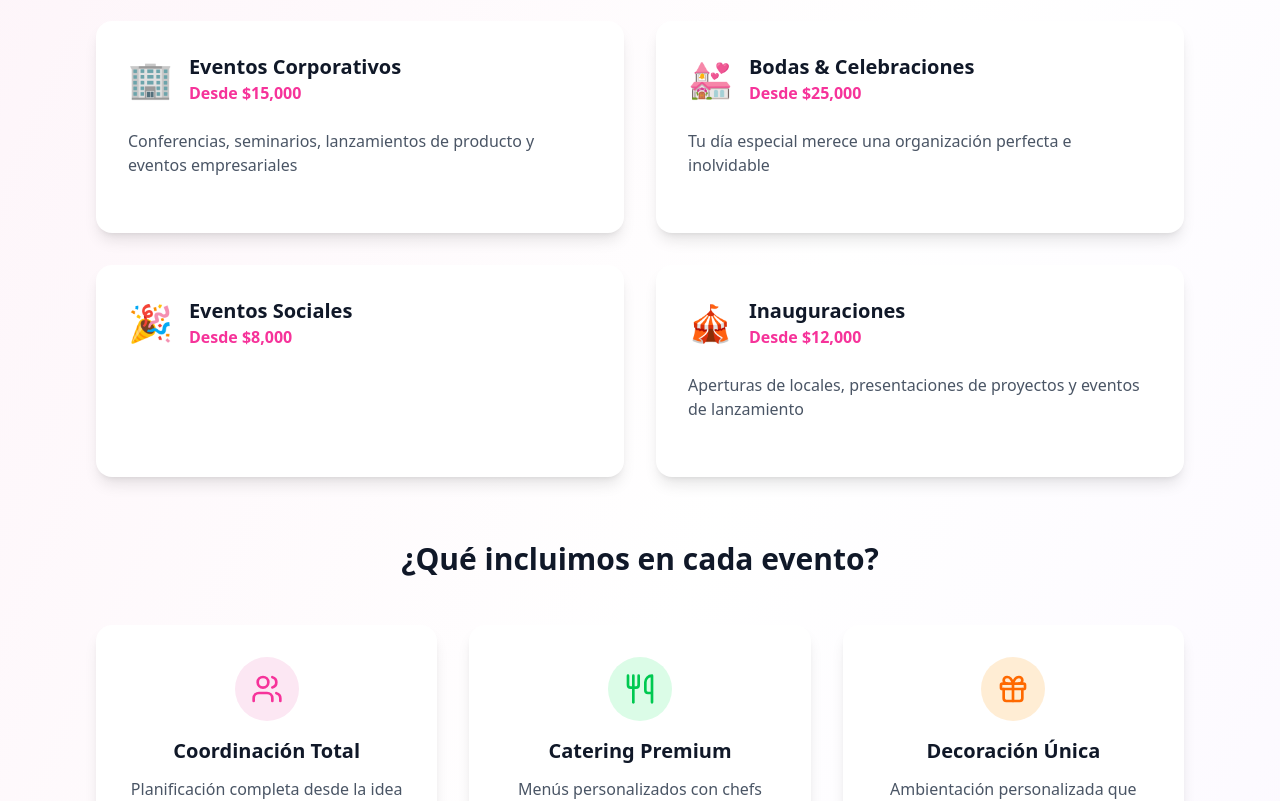
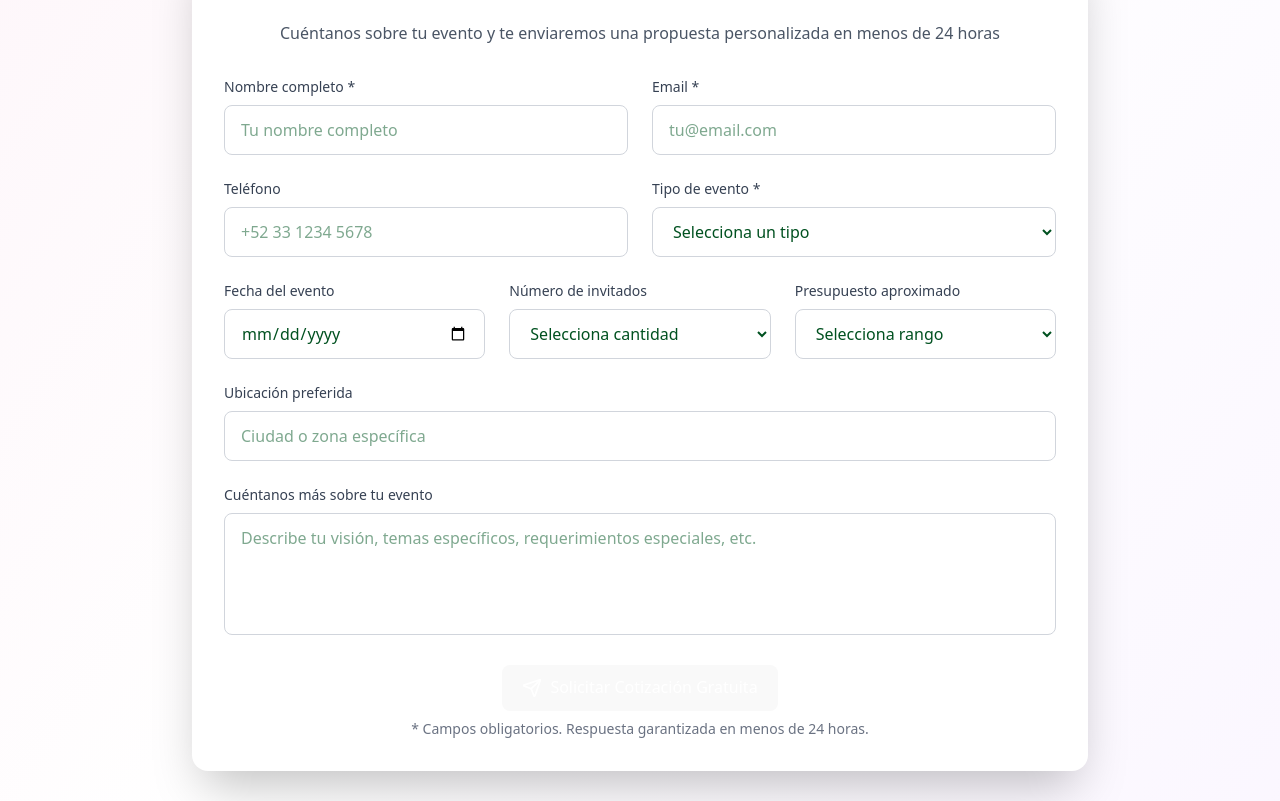
Before and after one commit to richard2703/morango-landing, a React (Vite) app: page /Eventos in a window 1280 px wide. Shown: the part 881-1682 px from the top of the page. Built offline with nearby package versions, Linux system fonts and the light colour scheme.

Commit message:
eventos completo

```diff
--- a/src/components/homePage/redes_test.tsx
+++ b/src/components/homePage/redes_test.tsx
@@ -1,4 +1,4 @@
-import React from 'react';
+// import React from 'react';
 
 const SocialMediaComponent = () => {
   // Datos de ejemplo para los últimos posts
--- a/src/pages/Eventos.tsx
+++ b/src/pages/Eventos.tsx
@@ -1,5 +1,5 @@
 import  { useState } from 'react';
-import { Calendar,  Users, Utensils, Gift, Phone, Mail, Send } from 'lucide-react';
+import { Calendar, Phone, Mail, Send } from 'lucide-react';
 
 const Eventos = () => {
   const [formData, setFormData] = useState({
@@ -17,51 +17,16 @@ const Eventos = () => {
   const [isLoading, setIsLoading] = useState(false);
   const [error, setError] = useState('');
 
-  // Tipos de eventos que ofrecen
-  const tiposEventos = [
-    {
-      id: 'corporativo',
-      titulo: "Eventos Corporativos",
-      descripcion: "Conferencias, seminarios, lanzamientos de producto y eventos empresariales",
-      icono: "🏢",
-      precio: "Desde $15,000",
-      servicios: ["Logística completa", "Equipo A/V", "Catering ejecutivo", "Coordinación"]
-    },
-    {
-      id: 'bodas',
-      titulo: "Bodas & Celebraciones",
-      descripcion: "Tu día especial merece una organización perfecta e inolvidable",
-      icono: "💒",
-      precio: "Desde $25,000",
-      servicios: ["Decoración personalizada", "Coordinación total", "Fotografía", "Música y DJ"]
-    },
-    {
-      id: 'sociales',
-      titulo: "Eventos Sociales",
-      descripción: "Cumpleaños, graduaciones, aniversarios y celebraciones familiares",
-      icono: "🎉",
-      precio: "Desde $8,000",
-      servicios: ["Decoración temática", "Entretenimiento", "Catering", "Fotografía"]
-    },
-    {
-      id: 'inauguraciones',
-      titulo: "Inauguraciones",
-      descripcion: "Aperturas de locales, presentaciones de proyectos y eventos de lanzamiento",
-      icono: "🎪",
-      precio: "Desde $12,000",
-      servicios: ["Marketing del evento", "Protocolo", "Medios", "Logística"]
-    }
-  ];
 
-  const handleInputChange = (e) => {
-    setFormData({
-      ...formData,
-      [e.target.name]: e.target.value
-    });
-  };
+  // const handleInputChange = (e) => {
+  //   setFormData({
+  //     ...formData,
+  //     [e.target.name]: e.target.value
+  //   });
+  // };
 
-  const handleSubmit = async (e) => {
-    e.preventDefault();
+  const handleSubmit = async () => {
+    // e.preventDefault();
 
     if (!formData.nombre || !formData.email || !formData.tipoEvento) {
       setError('Por favor completa los campos obligatorios');
@@ -149,89 +114,6 @@ const Eventos = () => {
           </div>
         </div>
 
-        {/* Servicios que ofrecemos */}
-        <div className="mb-16">
-          <h2 className="text-3xl font-bold text-gray-900 text-center mb-12">Nuestros Servicios</h2>
-          <div className="grid md:grid-cols-2 gap-8">
-            {tiposEventos.map((evento) => (
-              <div key={evento.id} className="bg-white rounded-2xl shadow-lg hover:shadow-xl transition-all duration-300 p-8">
-                <div className="flex items-center mb-6">
-                  <span className="text-4xl mr-4">{evento.icono}</span>
-                  <div>
-                    <h3 className="text-xl font-bold text-gray-900">{evento.titulo}</h3>
-                    <p className="text-pink-500 font-semibold">{evento.precio}</p>
-                  </div>
-                </div>
-
-                <p className="text-gray-600 mb-6">{evento.descripcion}</p>
-
-                {/* <div className="space-y-2">
-                  <h4 className="font-semibold text-gray-900 mb-3">Incluye:</h4>
-                  {evento.servicios.map((servicio, index) => (
-                    <div key={index} className="flex items-center text-gray-600 text-sm">
-                      <div className="w-2 h-2 bg-pink-500 rounded-full mr-3"></div>
-                      {servicio}
-                    </div>
-                  ))}
-                </div> */}
-              </div>
-            ))}
-          </div>
-        </div>
-
-        {/* Nuestros servicios adicionales */}
-        <div className="mb-16">
-          <h2 className="text-3xl font-bold text-gray-900 text-center mb-12">¿Qué incluimos en cada evento?</h2>
-          <div className="grid md:grid-cols-3 gap-8">
-            <div className="bg-white p-8 rounded-2xl shadow-lg text-center">
-              <div className="bg-pink-100 w-16 h-16 rounded-full flex items-center justify-center mx-auto mb-4">
-                <Users className="h-8 w-8 text-pink-500" />
-              </div>
-              <h3 className="text-xl font-semibold text-gray-900 mb-3">Coordinación Total</h3>
-              <p className="text-gray-600">Planificación completa desde la idea inicial hasta el último detalle del evento</p>
-            </div>
-
-            {/* <div className="bg-white p-8 rounded-2xl shadow-lg text-center">
-              <div className="bg-purple-100 w-16 h-16 rounded-full flex items-center justify-center mx-auto mb-4">
-                <Camera className="h-8 w-8 text-purple-500" />
-              </div>
-              <h3 className="text-xl font-semibold text-gray-900 mb-3">Fotografía & Video</h3>
-              <p className="text-gray-600">Capturamos cada momento especial con equipos profesionales de última generación</p>
-            </div> */}
-
-            {/* <div className="bg-white p-8 rounded-2xl shadow-lg text-center">
-              <div className="bg-blue-100 w-16 h-16 rounded-full flex items-center justify-center mx-auto mb-4">
-                <Music className="h-8 w-8 text-blue-500" />
-              </div>
-              <h3 className="text-xl font-semibold text-gray-900 mb-3">Audio & Entretenimiento</h3>
-              <p className="text-gray-600">Sistemas de sonido profesional, iluminación y entretenimiento personalizado</p>
-            </div> */}
-
-            <div className="bg-white p-8 rounded-2xl shadow-lg text-center">
-              <div className="bg-green-100 w-16 h-16 rounded-full flex items-center justify-center mx-auto mb-4">
-                <Utensils className="h-8 w-8 text-green-500" />
-              </div>
-              <h3 className="text-xl font-semibold text-gray-900 mb-3">Catering Premium</h3>
-              <p className="text-gray-600">Menús personalizados con chefs especializados y opciones para todos los gustos</p>
-            </div>
-
-            <div className="bg-white p-8 rounded-2xl shadow-lg text-center">
-              <div className="bg-orange-100 w-16 h-16 rounded-full flex items-center justify-center mx-auto mb-4">
-                <Gift className="h-8 w-8 text-orange-500" />
-              </div>
-              <h3 className="text-xl font-semibold text-gray-900 mb-3">Decoración Única</h3>
-              <p className="text-gray-600">Ambientación personalizada que refleja tu estilo y la esencia del evento</p>
-            </div>
-
-            {/* <div className="bg-white p-8 rounded-2xl shadow-lg text-center">
-              <div className="bg-indigo-100 w-16 h-16 rounded-full flex items-center justify-center mx-auto mb-4">
-                <MapPin className="h-8 w-8 text-indigo-500" />
-              </div>
-              <h3 className="text-xl font-semibold text-gray-900 mb-3">Locaciones Exclusivas</h3>
-              <p className="text-gray-600">Acceso a las mejores ubicaciones y espacios para hacer tu evento único</p>
-            </div> */}
-          </div>
-        </div>
 
         {/* Formulario de Cotización */}
         <div className="bg-white rounded-2xl shadow-2xl p-8 max-w-4xl mx-auto">
@@ -263,7 +145,9 @@ const Eventos = () => {
                   type="text"
                   name="nombre"
                   value={formData.nombre}
-                  onChange={handleInputChange}
+                  // onChange={handleInputChange}
+                              onChange={(e) => setFormData({...formData,[e.target.name]: e.target.value})}
+
                   className="w-full px-4 py-3 border border-gray-300 rounded-lg focus:ring-2 focus:ring-pink-500 focus:border-transparent outline-none"
                   placeholder="Tu nombre completo"
                   required
@@ -278,7 +162,8 @@ const Eventos = () => {
                   type="email"
                   name="email"
                   value={formData.email}
-                  onChange={handleInputChange}
+                  // onChange={handleInputChange}
+                  onChange={(e) => setFormData({...formData,[e.target.name]: e.target.value})}
                   className="w-full px-4 py-3 border border-gray-300 rounded-lg focus:ring-2 focus:ring-pink-500 focus:border-transparent outline-none"
                   placeholder="tu@email.com"
                   required
@@ -295,7 +180,8 @@ const Eventos = () => {
                   type="tel"
                   name="telefono"
                   value={formData.telefono}
-                  onChange={handleInputChange}
+                  // onChange={handleInputChange}
+                  onChange={(e) => setFormData({...formData,[e.target.name]: e.target.value})}
                   className="w-full px-4 py-3 border border-gray-300 rounded-lg focus:ring-2 focus:ring-pink-500 focus:border-transparent outline-none"
                   placeholder="+52 33 1234 5678"
                 />
@@ -308,7 +194,8 @@ const Eventos = () => {
                 <select
                   name="tipoEvento"
                   value={formData.tipoEvento}
-                  onChange={handleInputChange}
+                  // onChange={handleInputChange}
+                  onChange={(e) => setFormData({...formData,[e.target.name]: e.target.value})}
                   className="w-full px-4 py-3 border border-gray-300 rounded-lg focus:ring-2 focus:ring-pink-500 focus:border-transparent outline-none"
                   required
                 >
@@ -333,7 +220,8 @@ const Eventos = () => {
                   type="date"
                   name="fecha"
                   value={formData.fecha}
-                  onChange={handleInputChange}
+                  // onChange={handleInputChange}
+                  onChange={(e) => setFormData({...formData,[e.target.name]: e.target.value})}
                   className="w-full px-4 py-3 border border-gray-300 rounded-lg focus:ring-2 focus:ring-pink-500 focus:border-transparent outline-none"
                 />
               </div>
@@ -345,7 +233,8 @@ const Eventos = () => {
                 <select
                   name="invitados"
                   value={formData.invitados}
-                  onChange={handleInputChange}
+                  // onChange={handleInputChange}
+                  onChange={(e) => setFormData({...formData,[e.target.name]: e.target.value})}
                   className="w-full px-4 py-3 border border-gray-300 rounded-lg focus:ring-2 focus:ring-pink-500 focus:border-transparent outline-none"
                 >
                   <option value="">Selecciona cantidad</option>
@@ -365,7 +254,8 @@ const Eventos = () => {
                 <select
                   name="presupuesto"
                   value={formData.presupuesto}
-                  onChange={handleInputChange}
+                  // onChange={handleInputChange}
+                  onChange={(e) => setFormData({...formData,[e.target.name]: e.target.value})}
                   className="w-full px-4 py-3 border border-gray-300 rounded-lg focus:ring-2 focus:ring-pink-500 focus:border-transparent outline-none"
                 >
                   <option value="">Selecciona rango</option>
@@ -386,7 +276,8 @@ const Eventos = () => {
                 type="text"
                 name="ubicacion"
                 value={formData.ubicacion}
-                onChange={handleInputChange}
+                // onChange={handleInputChange}
+                onChange={(e) => setFormData({...formData,[e.target.name]: e.target.value})}
                 className="w-full px-4 py-3 border border-gray-300 rounded-lg focus:ring-2 focus:ring-pink-500 focus:border-transparent outline-none"
                 placeholder="Ciudad o zona específica"
               />
@@ -399,8 +290,9 @@ const Eventos = () => {
               <textarea
                 name="mensaje"
                 value={formData.mensaje}
-                onChange={handleInputChange}
-                rows="4"
+                // onChange={handleInputChange}
+                onChange={(e) => setFormData({...formData,[e.target.name]: e.target.value})}
+                rows = {4}
                 className="w-full px-4 py-3 border border-gray-300 rounded-lg focus:ring-2 focus:ring-pink-500 focus:border-transparent outline-none resize-none"
                 placeholder="Describe tu visión, temas específicos, requerimientos especiales, etc."
               ></textarea>
```
